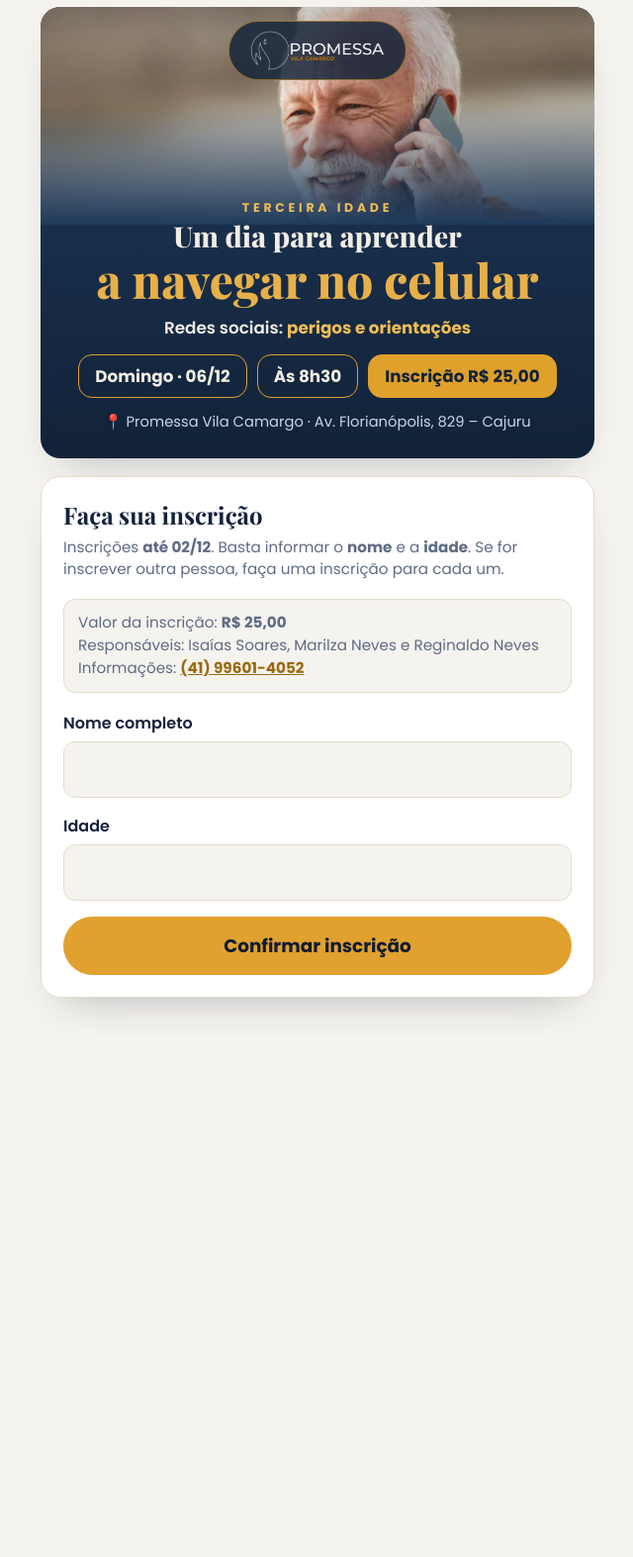
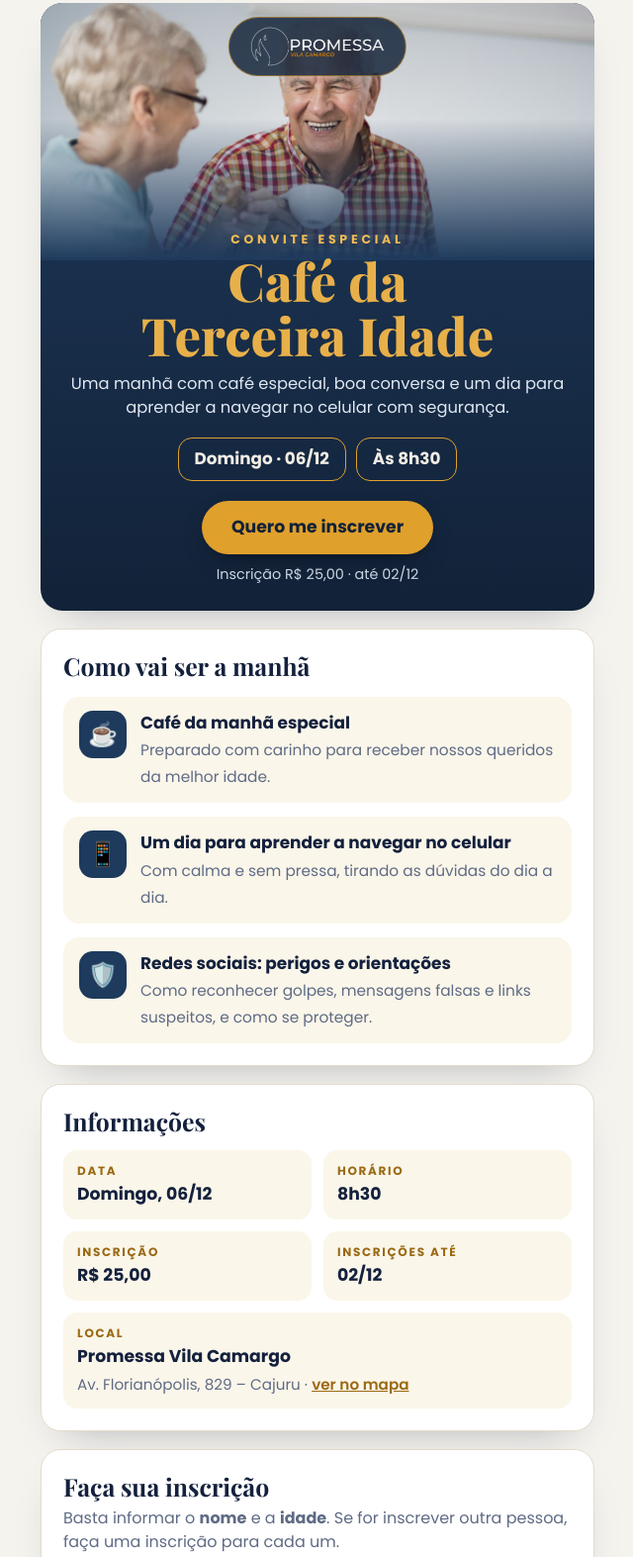
Before and after one commit to promessavilacamargo/cafe-terceira-idade, a plain HTML site: page index.html in a window 1280 px wide. Shown: the part 17-1590 px from the top of the page at 99% size, without its empty margins (319-959 px from the left). Before the commit the page ends 1065 px from the top, so only its background shows below. Drawn offline with nearby package versions, Linux system fonts and the light colour scheme.

Commit message:
Landing: foco no Cafe da Terceira Idade 06/12, programacao, informacoes e WhatsApp
Co-Authored-By: Claude Opus 5.5 <noreply@anthropic.com>

```diff
--- a/index.html
+++ b/index.html
@@ -3,11 +3,11 @@
 <head>
 <meta charset="UTF-8">
 <meta name="viewport" content="width=device-width, initial-scale=1.0">
-<title>Celular na Terceira Idade · Promessa Vila Camargo</title>
-<meta name="description" content="Um dia para aprender a navegar no celular (redes sociais: perigos e orientações) — domingo, 06 de dezembro, às 8h30, na Promessa Vila Camargo. Inscrição R$ 25,00 até 02/12.">
-<meta property="og:title" content="Um dia para aprender a navegar no celular · Inscrição">
-<meta property="og:description" content="Terceira idade · domingo, 06/12, às 8h30. Inscrição R$ 25,00 até 02/12.">
-<meta property="og:image" content="https://promessavilacamargo.github.io/cafe-terceira-idade/celular.jpg">
+<title>Café da Terceira Idade · Promessa Vila Camargo</title>
+<meta name="description" content="Café da Terceira Idade — domingo, 06 de dezembro, às 8h30, na Promessa Vila Camargo. Café da manhã especial e um dia para aprender a navegar no celular. Inscrição R$ 25,00 até 02/12.">
+<meta property="og:title" content="Café da Terceira Idade · Inscrição">
+<meta property="og:description" content="Domingo, 06/12, às 8h30. Café da manhã + aprender a navegar no celular. Inscrição R$ 25,00 até 02/12.">
+<meta property="og:image" content="https://promessavilacamargo.github.io/cafe-terceira-idade/cafe.jpg">
 <link rel="preconnect" href="https://fonts.googleapis.com">
 <link rel="preconnect" href="https://fonts.gstatic.com" crossorigin>
 <link href="https://fonts.googleapis.com/css2?family=Playfair+Display:wght@700;800&family=Poppins:wght@400;500;600;700&display=swap" rel="stylesheet">
@@ -15,40 +15,52 @@
   :root{
     color-scheme: light dark;
     --bg:#f5f3ee; --surface:#ffffff; --ink:#14213d; --muted:#5f6b85; --line:#e4dccb;
-    --accent:#e0a12f; --accent-deep:#9a6a12; --navy-1:#1e3a5c; --navy-2:#122238;
+    --accent:#e0a12f; --accent-deep:#9a6a12; --navy-1:#1e3a5c; --navy-2:#122238; --soft:#fbf6ea;
     --shadow:0 20px 40px -24px rgba(20,33,61,0.35);
   }
   @media (prefers-color-scheme: dark){
-    :root{ --bg:#0e1629; --surface:#16213b; --ink:#f1ede4; --muted:#a9b3c9; --line:#2c3b5e;
+    :root{ --bg:#0e1629; --surface:#16213b; --ink:#f1ede4; --muted:#a9b3c9; --line:#2c3b5e; --soft:#1b2846;
       --accent:#e8b04a; --accent-deep:#e8b04a; --shadow:0 20px 40px -20px rgba(0,0,0,0.55); }
   }
   *{box-sizing:border-box}
   html,body{margin:0;padding:0}
-  body{background:var(--bg);color:var(--ink);font-family:"Poppins",system-ui,sans-serif;padding:24px 16px 40px;font-size:18px}
+  body{background:var(--bg);color:var(--ink);font-family:"Poppins",system-ui,sans-serif;padding:20px 16px 40px;font-size:18px;line-height:1.5}
   .page{max-width:560px;margin:0 auto;display:flex;flex-direction:column;gap:18px}
 
-  .header{border-radius:20px;overflow:hidden;box-shadow:var(--shadow);color:#f1ede4;text-align:center;
+  .header{border-radius:22px;overflow:hidden;box-shadow:var(--shadow);color:#f1ede4;text-align:center;
     background:linear-gradient(180deg,var(--navy-1),var(--navy-2))}
-  .header .photo{height:220px;background:url(celular.jpg) center 12%/cover;position:relative}
+  .header .photo{height:260px;background:url(cafe.jpg) center 20%/cover;position:relative}
   .header .photo:after{content:"";position:absolute;inset:0;background:linear-gradient(180deg,rgba(18,34,56,.15),rgba(30,58,92,0) 45%,var(--navy-1))}
   .header .logo{position:absolute;top:14px;left:50%;transform:translateX(-50%);z-index:2;background:rgba(18,34,56,.82);
     border:1px solid rgba(224,160,44,.55);border-radius:999px;padding:8px 20px}
   .header .logo img{height:42px;display:block}
-  .header .txt{padding:0 22px 26px;margin-top:-26px;position:relative}
+  .header .txt{padding:0 22px 26px;margin-top:-30px;position:relative}
   .eyebrow{font-size:.78rem;letter-spacing:.3em;text-transform:uppercase;color:#f0bc55;font-weight:700}
-  h1{font-family:"Playfair Display",Georgia,serif;font-weight:800;font-size:clamp(2.2rem,10vw,3rem);margin:4px 0 14px;line-height:1.05;color:#e8b04a}
+  h1{font-family:"Playfair Display",Georgia,serif;font-weight:800;font-size:clamp(2.4rem,11vw,3.3rem);margin:4px 0 10px;line-height:1.04;color:#e8b04a}
+  .header .intro{color:#dfe7f1;font-size:1.02rem;margin:0 0 18px}
   .when{display:flex;gap:10px;justify-content:center;flex-wrap:wrap}
   .pill{border:1.5px solid #e0a02c;border-radius:14px;padding:8px 16px;font-weight:700;font-size:1.05rem}
   .pill.hl{background:#e0a02c;color:#122238}
-  h1 .h1s{display:block;color:#f1ede4;font-size:.6em;margin-bottom:4px}
-  .tema{font-weight:600;font-size:1.05rem;margin:-4px 0 14px}.tema b{color:#f0bc55}
-  .lead.info{background:var(--bg);border:1px solid var(--line);border-radius:12px;padding:12px 14px;color:var(--ink)}
-  .lead.info a{color:var(--accent-deep);font-weight:700}
-  .where{margin-top:14px;font-size:.92rem;color:#cbd6e4}
+  .cta{display:inline-block;margin-top:20px;background:#e0a02c;color:#122238;text-decoration:none;font-weight:700;
+    border-radius:999px;padding:14px 30px;font-size:1.08rem;box-shadow:0 10px 24px -10px rgba(0,0,0,.5)}
+  .prazo{margin-top:10px;font-size:.9rem;color:#cbd6e4}
 
   .card{background:var(--surface);border:1px solid var(--line);border-radius:20px;padding:22px;box-shadow:var(--shadow)}
-  .card h2{font-family:"Playfair Display",Georgia,serif;font-size:1.5rem;margin:0 0 6px}
-  .card .lead{color:var(--muted);font-size:.95rem;margin:0 0 18px;line-height:1.5}
+  .card h2{font-family:"Playfair Display",Georgia,serif;font-size:1.55rem;margin:0 0 6px;line-height:1.2}
+  .card .lead{color:var(--muted);font-size:1rem;margin:0 0 18px}
+
+  .prog{list-style:none;margin:16px 0 0;padding:0;display:flex;flex-direction:column;gap:14px}
+  .prog li{display:flex;gap:14px;align-items:flex-start;background:var(--soft);border-radius:16px;padding:14px 16px}
+  .prog .ic{flex:none;width:48px;height:48px;border-radius:14px;background:var(--navy-1);color:#f0bc55;display:grid;place-items:center;font-size:1.5rem}
+  .prog b{display:block;font-size:1.06rem}
+  .prog span{color:var(--muted);font-size:.96rem}
+
+  .info{display:grid;grid-template-columns:1fr 1fr;gap:12px;margin-top:14px}
+  .info div{background:var(--soft);border-radius:14px;padding:12px 14px}
+  .info i{display:block;font-style:normal;font-size:.75rem;letter-spacing:.14em;text-transform:uppercase;color:var(--accent-deep);font-weight:700}
+  .info b{font-size:1.08rem}
+  .info .full{grid-column:span 2}
+
   .field{display:flex;flex-direction:column;gap:6px;margin-bottom:16px}
   label{font-weight:600;font-size:1rem}
   input{font-family:inherit;font-size:1.15rem;color:var(--ink);background:var(--bg);border:1px solid var(--line);border-radius:12px;padding:14px;width:100%}
@@ -60,6 +72,13 @@
   .done .emoji{font-size:2.8rem}
   .done p{color:var(--muted);line-height:1.55}
   .link-btn{background:none;border:none;color:var(--accent-deep);font-family:inherit;font-weight:600;font-size:1rem;text-decoration:underline;cursor:pointer;padding:8px}
+
+  .resp p{margin:0 0 14px;color:var(--muted)}
+  .resp strong{color:var(--ink)}
+  .wa{display:flex;align-items:center;justify-content:center;gap:10px;background:#25D366;color:#fff;text-decoration:none;font-weight:700;
+    border-radius:999px;padding:14px 20px;font-size:1.08rem}
+  .wa svg{flex:none}
+  .verse{text-align:center;color:var(--muted);font-style:italic;font-size:.95rem;padding:4px 12px}
   [hidden]{display:none !important}
 </style>
 </head>
@@ -69,18 +88,38 @@
   <header class="header">
     <div class="photo"><div class="logo"><img src="logo.png" alt="Promessa Vila Camargo"></div></div>
     <div class="txt">
-      <div class="eyebrow">Terceira idade</div>
-      <h1><span class="h1s">Um dia para aprender</span>a navegar no celular</h1>
-      <div class="tema">Redes sociais: <b>perigos e orientações</b></div>
-      <div class="when"><span class="pill">Domingo · 06/12</span><span class="pill">Às 8h30</span><span class="pill hl">Inscrição R$ 25,00</span></div>
-      <div class="where">📍 Promessa Vila Camargo · Av. Florianópolis, 829 – Cajuru</div>
+      <div class="eyebrow">Convite especial</div>
+      <h1>Café da<br>Terceira Idade</h1>
+      <p class="intro">Uma manhã com café especial, boa conversa e um dia para aprender a navegar no celular com segurança.</p>
+      <div class="when"><span class="pill">Domingo · 06/12</span><span class="pill">Às 8h30</span></div>
+      <a class="cta" href="#formCard">Quero me inscrever</a>
+      <div class="prazo">Inscrição R$ 25,00 · até 02/12</div>
     </div>
   </header>
 
+  <section class="card">
+    <h2>Como vai ser a manhã</h2>
+    <ul class="prog">
+      <li><div class="ic">☕</div><div><b>Café da manhã especial</b><span>Preparado com carinho para receber nossos queridos da melhor idade.</span></div></li>
+      <li><div class="ic">📱</div><div><b>Um dia para aprender a navegar no celular</b><span>Com calma e sem pressa, tirando as dúvidas do dia a dia.</span></div></li>
+      <li><div class="ic">🛡️</div><div><b>Redes sociais: perigos e orientações</b><span>Como reconhecer golpes, mensagens falsas e links suspeitos, e como se proteger.</span></div></li>
+    </ul>
+  </section>
+
+  <section class="card">
+    <h2>Informações</h2>
+    <div class="info">
+      <div><i>Data</i><b>Domingo, 06/12</b></div>
+      <div><i>Horário</i><b>8h30</b></div>
+      <div><i>Inscrição</i><b>R$ 25,00</b></div>
+      <div><i>Inscrições até</i><b>02/12</b></div>
+      <div class="full"><i>Local</i><b>Promessa Vila Camargo</b><br><span style="color:var(--muted);font-size:.95rem">Av. Florianópolis, 829 – Cajuru · <a href="https://www.google.com/maps/search/?api=1&query=Av.+Florian%C3%B3polis%2C+829+Cajuru+Curitiba" target="_blank" rel="noopener" style="color:var(--accent-deep);font-weight:600">ver no mapa</a></span></div>
+    </div>
+  </section>
+
   <section class="card" id="formCard">
     <h2>Faça sua inscrição</h2>
-    <p class="lead">Inscrições <strong>até 02/12</strong>. Basta informar o <strong>nome</strong> e a <strong>idade</strong>. Se for inscrever outra pessoa, faça uma inscrição para cada um.</p>
-    <p class="lead info">Valor da inscrição: <strong>R$ 25,00</strong><br>Responsáveis: Isaías Soares, Marilza Neves e Reginaldo Neves<br>Informações: <a href="https://wa.me/5541996014052">(41) 99601-4052</a></p>
+    <p class="lead">Basta informar o <strong>nome</strong> e a <strong>idade</strong>. Se for inscrever outra pessoa, faça uma inscrição para cada um.</p>
     <form id="regForm">
       <div class="field">
         <label for="nome">Nome completo</label>
@@ -96,16 +135,27 @@
   </section>
 
   <section class="card done" id="doneCard" hidden>
-    <div class="emoji">📱</div>
+    <div class="emoji">☕</div>
     <h2 id="doneTitle">Inscrição feita!</h2>
-    <p>Esperamos você no <strong>domingo, 06/12, às 8h30</strong>, na Promessa Vila Camargo. Inscrição: R$ 25,00. Dúvidas: (41) 99601-4052.</p>
+    <p>Esperamos você no <strong>domingo, 06/12, às 8h30</strong>, na Promessa Vila Camargo. Inscrição: R$ 25,00.</p>
     <button type="button" class="link-btn" id="againBtn">Inscrever outra pessoa</button>
   </section>
+
+  <section class="card resp">
+    <h2>Dúvidas?</h2>
+    <p>Responsáveis: <strong>Isaías Soares, Marilza Neves e Reginaldo Neves</strong></p>
+    <a class="wa" href="https://wa.me/5541996014052?text=Ol%C3%A1!%20Tenho%20uma%20d%C3%BAvida%20sobre%20o%20Caf%C3%A9%20da%20Terceira%20Idade%20de%2006%2F12." target="_blank" rel="noopener">
+      <svg viewBox="0 0 24 24" width="24" height="24"><path fill="#fff" d="M12 2a10 10 0 00-8.6 15.1L2 22l5-1.3A10 10 0 1012 2zm0 18.2a8.2 8.2 0 01-4.2-1.2l-.3-.2-3 .8.8-2.9-.2-.3A8.2 8.2 0 1112 20.2zm4.5-6.1c-.2-.1-1.5-.7-1.7-.8s-.4-.1-.6.1-.6.8-.8 1-.3.2-.5.1a6.7 6.7 0 01-3.3-2.9c-.3-.4.3-.4.7-1.3.1-.2 0-.3 0-.5l-.8-1.8c-.2-.5-.4-.4-.6-.4h-.5a1 1 0 00-.7.3 2.9 2.9 0 00-.9 2.2 5 5 0 001.1 2.7 11.5 11.5 0 004.4 3.9c1.6.7 2.3.8 3.1.6.5-.1 1.5-.6 1.7-1.2s.2-1.1.2-1.2-.3-.3-.5-.4z"/></svg>
+      Falar no WhatsApp · (41) 99601-4052
+    </a>
+  </section>
+
+  <p class="verse">"Na velhice ainda darão frutos, serão cheios de seiva e de verdor." Salmos 92:14</p>
 
 </div>
 <script>
 (function(){
-  // URL /exec do Apps Script da planilha "INSCRIÇÃO CAFÉ DA TERCEIRA IDADE" (reaproveitada no evento do celular 06/12)
+  // URL /exec do Apps Script da planilha "INSCRIÇÃO CAFÉ DA TERCEIRA IDADE" (reaproveitada no café de 06/12)
   var SHEET_ENDPOINT = 'https://script.google.com/macros/s/AKfycbx_q12VbsuuJdg1hOFtmYZd5auzX7nFZx7vrrXXw95BMHMsfe-zN-9HeH1UMQ_QfwBdDw/exec';
   var form = document.getElementById('regForm');
   var btn = document.getElementById('sendBtn');
```
Also changed, not shown: celular.jpg (deleted).
